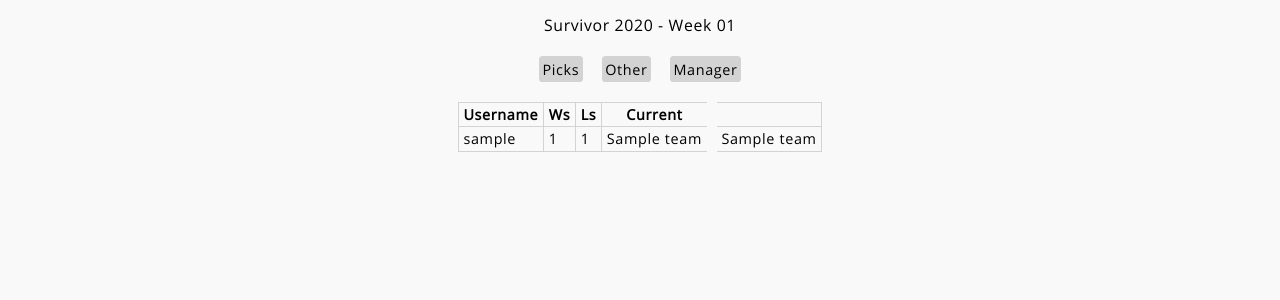
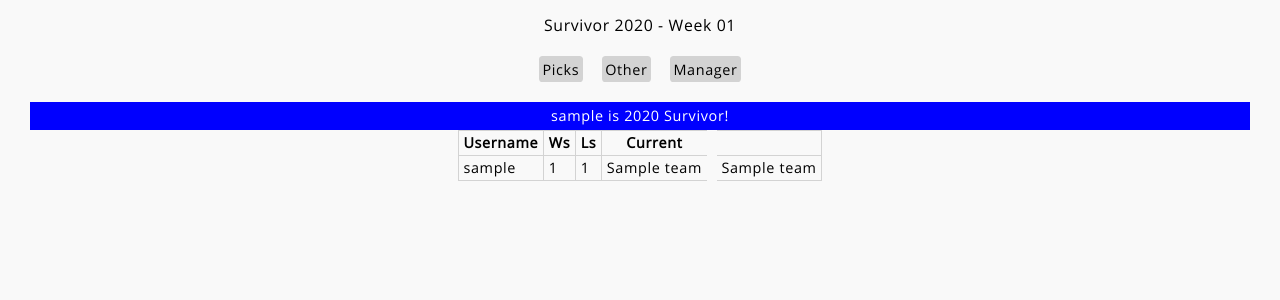
Before and after one commit to dansahagian/fbsurvivor2, a Django app: template templates/player.html in a window 1280 px wide. Shown: the top 300 px of the page. Run offline with Django 3.2, Linux system fonts and the light colour scheme; tables that the repository leaves empty hold one stand-in row (values such as "Sample post"); the template is opened without the code that fills it: values that come from a table or form of the project are taken from there, most other values are stand-ins (such as "Sample title", 1, 10 or a date in 2020); parts of the project's set-up code (start-up, migrations or seed data) failed here and were passed over.

Commit message:
Change the Survivor banner

```diff
--- a/fbsurvivor/core/views/player.py
+++ b/fbsurvivor/core/views/player.py
@@ -27,10 +27,7 @@ def player(request, link, year):
     )
 
     survivor = player_statuses.filter(is_survivor=True)
-    if len(survivor) == 1:
-        un = survivor[0].player.username
-        message = f"{un} is The Survivor and wins the {year} season!"
-        messages.info(request, message)
+    username = survivor[0].player.username if len(survivor) == 1 else False
 
     board = [
         (x, list(Pick.objects.for_board(x.player, season).select_related("team")))
@@ -46,6 +43,7 @@ def player(request, link, year):
         "weeks": weeks,
         "board": board,
         "player_count": player_statuses.count(),
+        "survivor": username,
     }
 
     return render(request, "player.html", context=context)
--- a/templates/player.html
+++ b/templates/player.html
@@ -23,6 +23,9 @@
         {% endif %}
         {% if player_status %}
             <br><br>
+            {% if username %}
+                <div class="info">{{ username }} is {{ season.year }} Survivor!</div>
+            {% endif %}
             <table>
                 <tr>
                     <th>Username</th>
```
